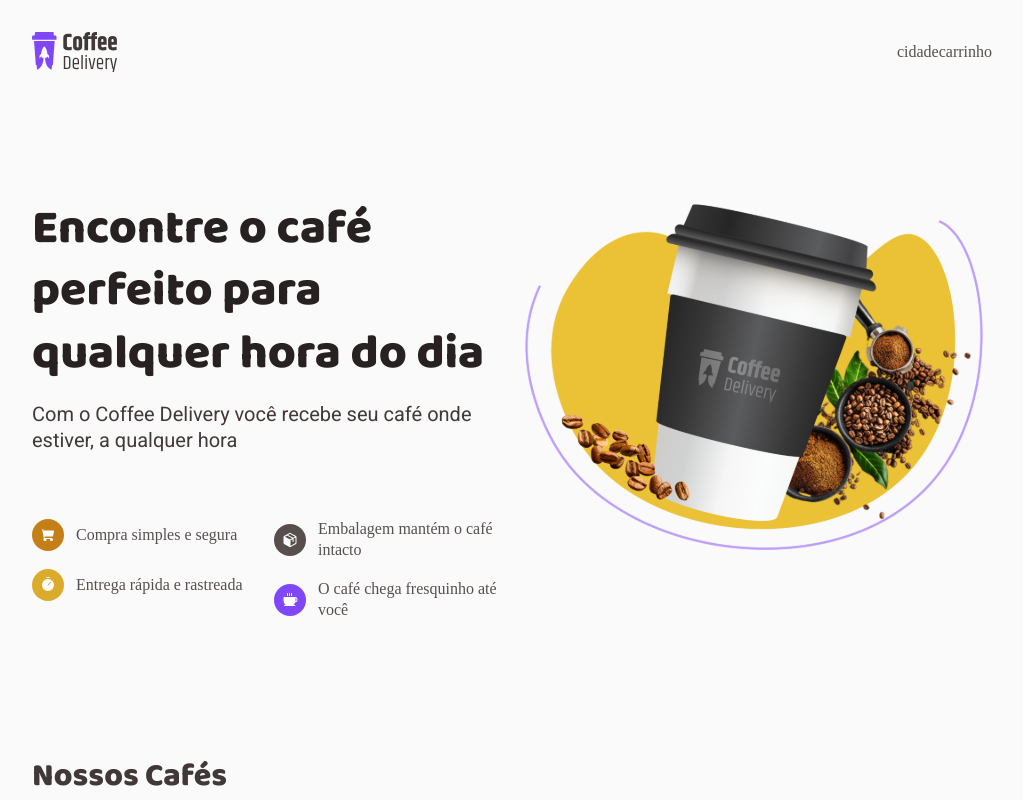
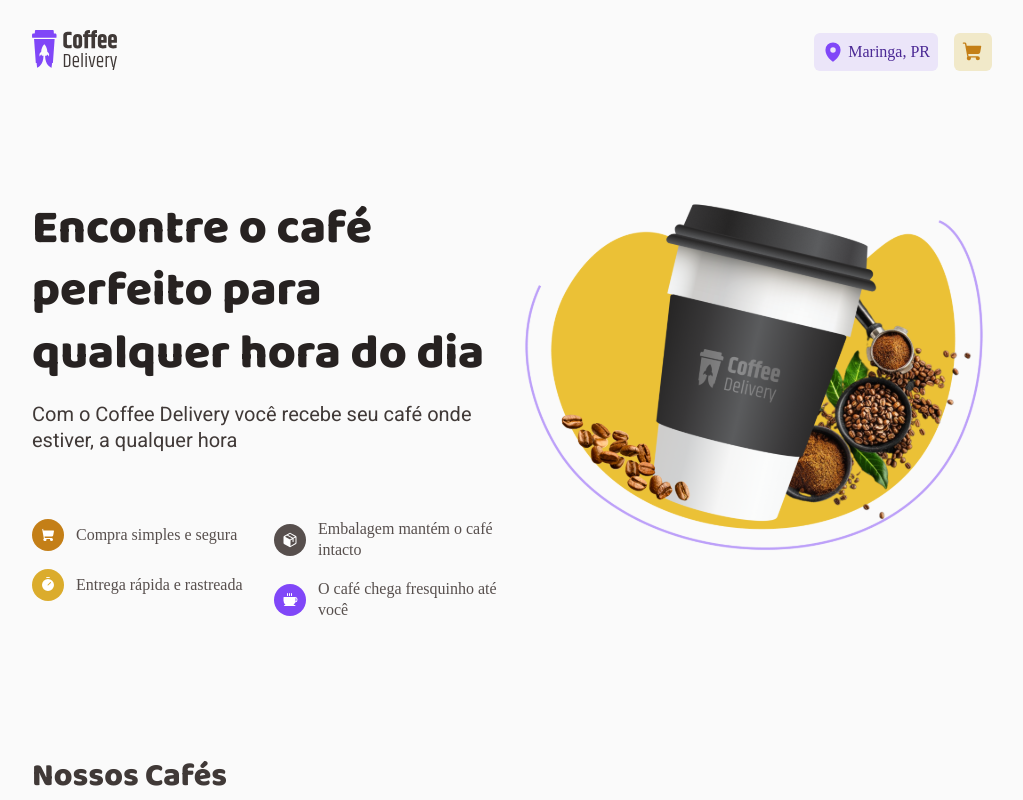
Before and after one commit to gcarniel/ignite-02-desafio-coffee-delivery, a React (Vite) app: page / in a window 1280 px wide. Shown: the top 800 px of the page, without its empty margins (128-1151 px from the left). Built offline with nearby package versions, Linux system fonts and the light colour scheme.

Commit message:
layout header finalizado

```diff
--- a/src/components/Header/index.tsx
+++ b/src/components/Header/index.tsx
@@ -1,14 +1,24 @@
-import { HeaderContainer } from './styles'
+import { Cart, City, HeaderContainer } from './styles'
 import logo from '../../assets/logo.svg'
+import { NavLink } from 'react-router-dom'
+import { MapPin, ShoppingCart } from 'phosphor-react'
 
 export function Header() {
   return (
     <HeaderContainer>
-      <img style={{ height: 40 }} src={logo} alt="" />
-      <div>
-        <span>cidade</span>
-        <span>carrinho</span>
-      </div>
+      <NavLink to={'/'}>
+        <img style={{ height: 40 }} src={logo} alt="" />
+      </NavLink>
+
+      <nav style={{ display: 'flex' }}>
+        <City>
+          <MapPin weight="fill" size={22} />
+          <span>Maringa, PR</span>
+        </City>
+        <Cart>
+          <ShoppingCart weight="fill" size={22} />
+        </Cart>
+      </nav>
     </HeaderContainer>
   )
 }
--- a/src/components/Header/styles.ts
+++ b/src/components/Header/styles.ts
@@ -7,4 +7,39 @@
 
   justify-content: space-between;
   align-items: center;
+
+  nav {
+    display: flex;
+    align-items: center;
+    gap: 1rem;
+  }
 `
+
+export const City = styled.div`
+  padding: 0.5rem;
+  border-radius: 6px;
+
+  display: flex;
+  justify-content: space-between;
+  align-items: center;
+  gap: 0.25rem;
+
+  color: ${(props) => props.theme['purple-medium']};
+  background-color: ${(props) => props.theme['purple-light']};
+
+  span {
+    color: ${(props) => props.theme['purple-dark']};
+  }
+`
+
+export const Cart = styled.div`
+  display: flex;
+  justify-content: center;
+  align-items: center;
+
+  padding: 0.5rem;
+  border-radius: 6px;
+
+  color: ${(props) => props.theme['yellow-dark']};
+  background-color: ${(props) => props.theme['yellow-light']};
+`
```
